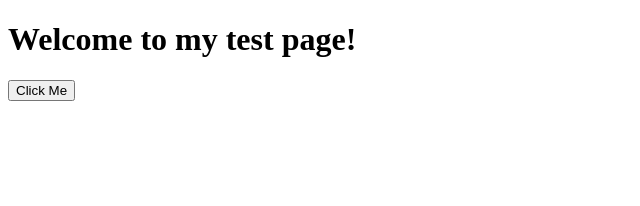
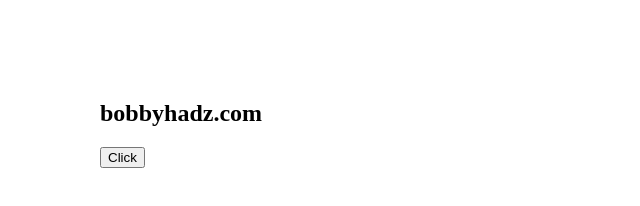
Before and after one commit to lin847/lin847.github.io, a plain HTML site: page index.html in a window 1280 px wide. Shown: the whole page, without its empty margins (0-640 px from the left). Drawn offline with Linux system fonts and the light colour scheme.

Commit message:
Update index.html

```diff
--- a/index.html
+++ b/index.html
@@ -1,25 +1,26 @@
 <!DOCTYPE html>
 <html lang="en">
-<head>
-  <meta charset="UTF-8">
-  <title>GitHub JS Test</title>
-</head>
-<body>
+  <head>
+    <meta charset="UTF-8" />
 
-  <h1>Welcome to my test page!</h1>
+    <style>
+      body {
+        margin: 100px;
+      }
+    </style>
+  </head>
 
-  <button onclick="showMessage()">Click Me</button>
+  <body>
+    <h2>bobbyhadz.com</h2>
 
-  <p id="message"></p> <!-- Message area -->
+    <button id="btn" onclick="handleClick()">Click</button>
 
-</body>
-  <script>
-    function showMessage() {
-      const message = document.getElementById('message');
-      message.innerText = "🎉 Button clicked! Hello from GitHub Pages! 🎉";
-    }
+    <script>
+      const button = document.getElementById('btn');
 
-  </script>
-
-
+      function handleClick(event) {
+        console.log('button clicked');
+      }
+    </script>
+  </body>
 </html>
```
